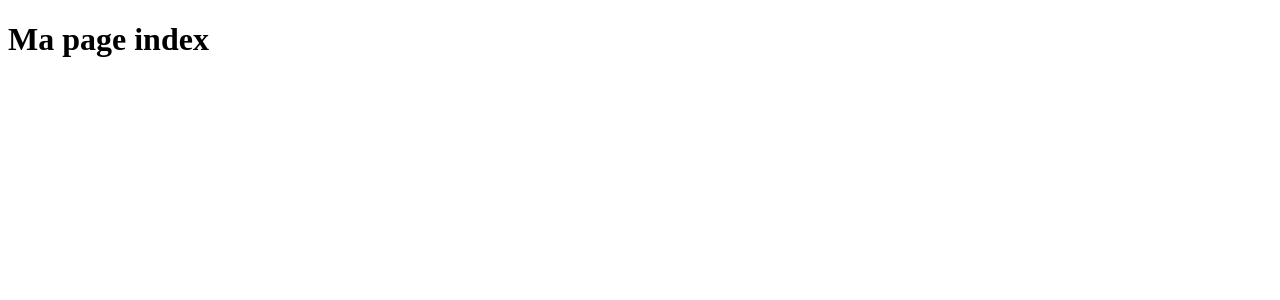
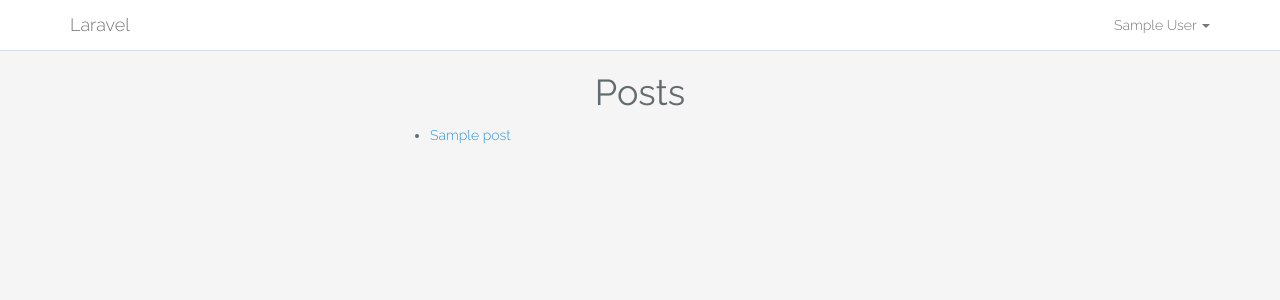
Before and after one commit to Djahil/phpBlog, a Laravel app: page /admin/posts in a window 1280 px wide. Shown: the top 300 px of the page. Run offline with Laravel 8, Linux system fonts and the light colour scheme; a user stored in the database is signed in; tables that the repository leaves empty hold one stand-in row (values such as "Sample post"); style sheets or scripts are compiled from the project's sources; settings files or empty folders that the repository lacks are supplied.

Commit message:
Features AdminPostsController QUENTIN/CLEMENT

```diff
--- a/app/Http/Controllers/AdminController.php
+++ b/app/Http/Controllers/AdminController.php
@@ -4,9 +4,12 @@ namespace App\Http\Controllers;
 
 use Illuminate\Http\Request;
 
+
 class AdminController extends Controller
 {
     public function Dashboard(){
-        return view ('Dashboard');
+
+
+        return view ('admin.index');
     }
 }
--- a/app/Http/Controllers/AdminPostsController.php
+++ b/app/Http/Controllers/AdminPostsController.php
@@ -3,6 +3,9 @@
 namespace App\Http\Controllers;
 
 use Illuminate\Http\Request;
+use App\Post;
+use App\User;
+use App\Http\Requests\PostsRequest;
 
 class AdminPostsController extends Controller
 {
@@ -13,28 +16,37 @@ class AdminPostsController extends Controller
      */
     public function index()
     {
-        return view('admin/index');
+        // On récupère tous les Posts de notre BDD et on stock dans $posts
+        $posts = Post::all();
+
+        // On retrourne la vue posts/index.blade.php et on lui envoie la variable $posts
+        return view('admin.index', compact("posts"));
     }
 
-    /**
-     * Show the form for creating a new resource.
-     *
-     * @return \Illuminate\Http\Response
-     */
     public function create()
     {
-        //
+        return view('admin.posts.create');
     }
 
-    /**
-     * Store a newly created resource in storage.
-     *
-     * @param  \Illuminate\Http\Request  $request
-     * @return \Illuminate\Http\Response
-     */
-    public function store(Request $request)
+    public function store(PostsRequest $request)
     {
-        //
+        $User = User::findOrFail(1);
+        //$input = $request->all();
+
+        $User->posts()->save(
+            new Post($request->all())
+        );
+        // On instancie un objet post qui contient les informations du nouveau post
+//        $Post = new Post();
+//        $Post->title = input["title"];
+//        $Post->content = input["content"];
+//        $Post->photo = input["is_active"];
+//
+//        On crée le post
+//        $User->posts()->save($Post);
+
+        // On redirige vers la page index
+        return redirect()->route("posts.index");
     }
 
     /**
@@ -45,7 +57,9 @@ class AdminPostsController extends Controller
      */
     public function show($id)
     {
-        //
+        $Post = Post::findOrFail($id);
+
+        return view('admin.posts.show', compact("Post"));
     }
 
     /**
@@ -56,7 +70,9 @@ class AdminPostsController extends Controller
      */
     public function edit($id)
     {
-        //
+        $Post = Post::findOrfail($id);
+
+        return view('admin.posts.edit', compact("Post"));
     }
 
     /**
@@ -66,9 +82,19 @@ class AdminPostsController extends Controller
      * @param  int  $id
      * @return \Illuminate\Http\Response
      */
-    public function update(Request $request, $id)
+    public function update(PostsRequest $request, $id)
     {
-        //
+        //Cherche le post à modifier
+        $Post = Post::findOrFail($id);
+
+        //On le met à jour avec les nouvelles données
+        $Post->update($request->all());
+
+        // On redirige vers la page de notre choix
+        return redirect()->route('posts.index');
+
+        // var_dump($request->all());
+        // die();
     }
 
     /**
@@ -79,6 +105,8 @@ class AdminPostsController extends Controller
      */
     public function destroy($id)
     {
-        //
+        Post::whereId($id)->delete();
+
+        return redirect()->route('posts.index');
     }
 }
--- a/app/Post.php
+++ b/app/Post.php
@@ -18,12 +18,12 @@ class Post extends Model
 
     public function comments()
     {
-        return $this->hasMany("App\Comment");;
+        return $this->hasMany("App\Comment");
     }
 
     public function category()
     {
-        return $this->hasOne("App\Category");;
+        return $this->hasOne("App\Category");
     }
 
     public function photos()
--- a/resources/views/admin/index.blade.php
+++ b/resources/views/admin/index.blade.php
@@ -1,14 +1,15 @@
-<!DOCTYPE html>
-<html>
-<head>
-    <meta charset="utf-8" />
-    <meta http-equiv="X-UA-Compatible" content="IE=edge">
-    <title>Ma Page Index</title>
-    <meta name="viewport" content="width=device-width, initial-scale=1">
-    <link rel="stylesheet" type="text/css" media="screen" href="main.css" />
-    <script src="main.js"></script>
-</head>
-<body>
-<h1>Ma page index</h1>
-</body>
-</html>
+@extends('layouts.app')
+
+@section('content')
+
+    <h1 style="text-align: center">Posts</h1>
+
+    <ul style="display: grid; margin:auto;  width: 500px;">
+            {{-- A chaque tour de boucle, tu vas créer un élement LI avec le titre du post et
+            un lien qui redirige vers la page show de ce post --}}
+            @foreach($posts as $post)
+                <li><a href ="{{route("posts.show", $post->id)}}">{{$post->title}}</a></li>
+            @endforeach
+        </ul>
+
+@stop
--- a/resources/views/layouts/app.blade.php
+++ b/resources/views/layouts/app.blade.php
@@ -12,6 +12,65 @@
 
     <!-- Styles -->
     <link href="{{ asset('css/app.css') }}" rel="stylesheet">
+
+    <style>
+        html, body {
+            background-color: whitesmoke;
+            color: #636b6f;
+            font-family: 'Raleway', sans-serif;
+            font-weight: 100;
+            height: 100vh;
+            margin: 0;
+        }
+
+        .full-height {
+            height: 100vh;
+        }
+
+        .flex-center {
+            align-items: center;
+            display: flex;
+            justify-content: center;
+        }
+
+        .position-ref {
+            position: relative;
+        }
+
+        .top-right {
+            position: absolute;
+            right: 10px;
+            top: 18px;
+        }
+
+        .content {
+            text-align: center;
+        }
+
+        .title {
+            font-size: 84px;
+        }
+
+        .links > a {
+            color: #636b6f;
+            padding: 0 25px;
+            font-size: 12px;
+            font-weight: 600;
+            letter-spacing: .1rem;
+            text-decoration: none;
+            text-transform: uppercase;
+        }
+
+        .m-b-md {
+            margin-bottom: 30px;
+        }
+
+        label{
+            margin-top: 10px;
+            margin-bottom: 10px;
+        }
+    </style>
+
 </head>
 <body>
     <div id="app">
@@ -70,8 +129,7 @@
                 </div>
             </div>
         </nav>
-
-        @yield('content')
+            @yield('content')
     </div>
 
     <!-- Scripts -->
--- a/routes/web.php
+++ b/routes/web.php
@@ -49,7 +49,7 @@ Route::get('categories/show', 'CategoriesController@show');
 /*
  * Route vers le dashboard admin
  */
-Route::get('admin', 'AdminController@Dashboard');
+Route::get('admin', 'AdminPostsController@index')->name("index");
 
 /*
  * Route vers les comments de la section admin
```
Also changed, not shown: app/Http/Controllers/PostsController.php (+29 -0 lines), app/Http/Requests/PostsRequest.php (added, +31 -0 lines), resources/views/admin/posts/create.blade.php (added, +26 -0 lines), resources/views/admin/posts/edit.blade.php (added, +30 -0 lines), resources/views/admin/posts/show.blade.php (added, +13 -0 lines), resources/views/includes/errors.blade.php (added, +15 -0 lines), database/migrations/2018_06_22_080718_create_posts_table.php.
